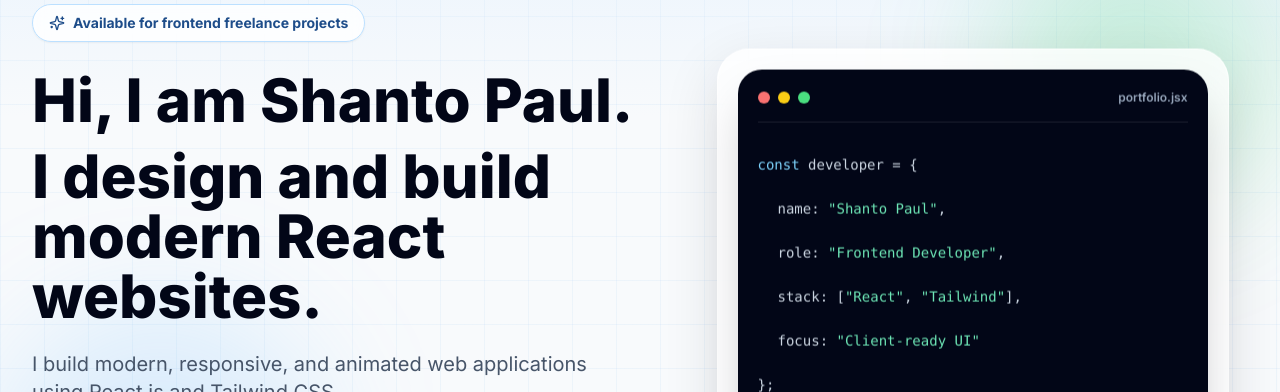
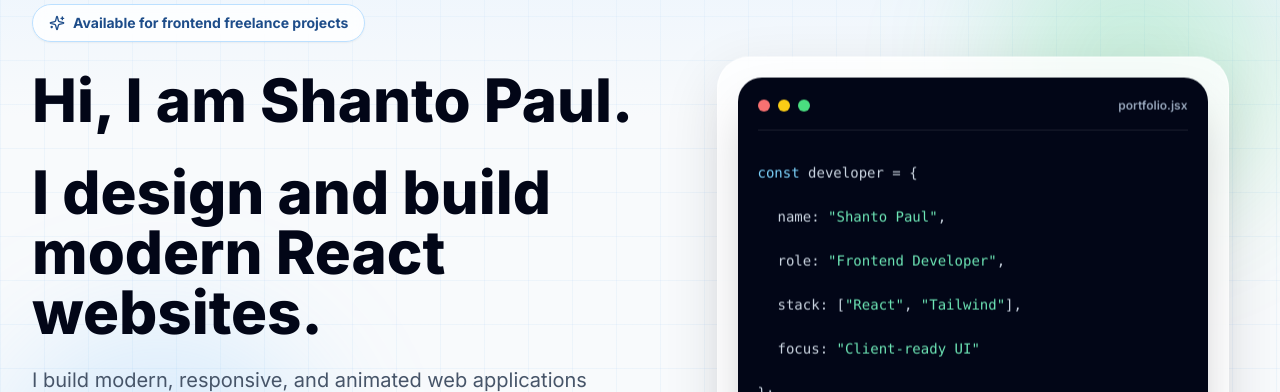
Before and after one commit to shantopaul/Professional-Personal-Portfolio, a React (Vite) app: page / in a window 1280 px wide. Shown: the part 204-596 px from the top of the page. Built offline with nearby package versions, Linux system fonts and the light colour scheme; no server answers.

Commit message:
Set hero headline spacing to gap 8

```diff
--- a/src/components/Hero.jsx
+++ b/src/components/Hero.jsx
@@ -42,7 +42,7 @@ function Hero() {
 
           <motion.h1
             variants={itemVariants}
-            className="mt-7 flex max-w-3xl flex-col gap-4 text-4xl font-black leading-[1.08] tracking-normal text-slate-950 dark:text-white sm:text-5xl lg:text-6xl"
+            className="mt-7 flex max-w-3xl flex-col gap-8 text-4xl font-black leading-[1.08] tracking-normal text-slate-950 dark:text-white sm:text-5xl lg:text-6xl"
           >
             <span>Hi, I am {profile.name}.</span>
             <span>I design and build modern React websites.</span>
```
